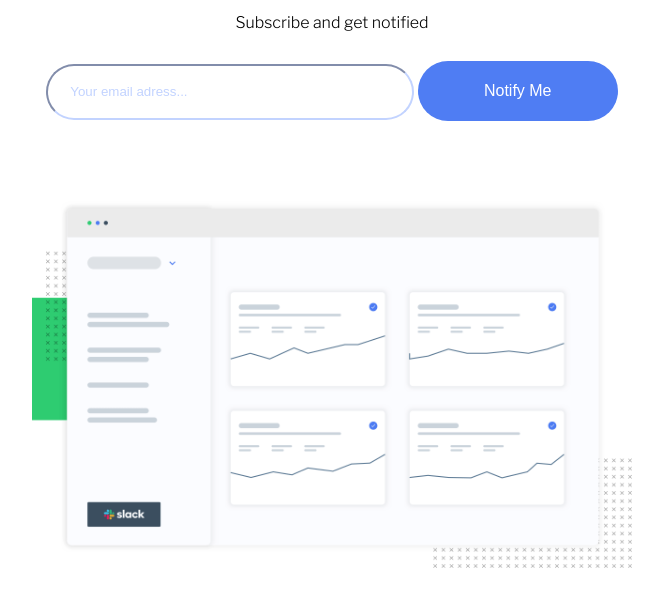
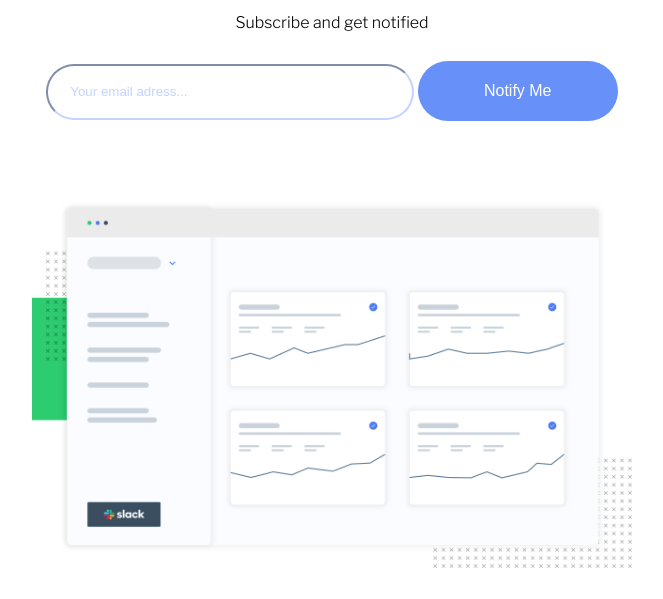
Before and after one commit to GiovanniPereira05/ping-coming-soon-page-master, a plain HTML site: page index.html in a window 1280 px wide. In both pictures the pointer is over the input "Notify Me". Shown: the part 160-759 px from the top of the page, without its empty margins (308-971 px from the left). Drawn offline with nearby package versions, Linux system fonts and the light colour scheme.

Commit message:
submit:hover update

```diff
--- a/style.css
+++ b/style.css
@@ -49,6 +49,10 @@ input#iemail::placeholder {
     cursor: pointer;
 }
 
+#submit:hover{
+    background-color: hsl(223, 92%, 69%);
+}
+
 img#illustration{
     margin-top: 50px;
     max-height: 600px;
```
